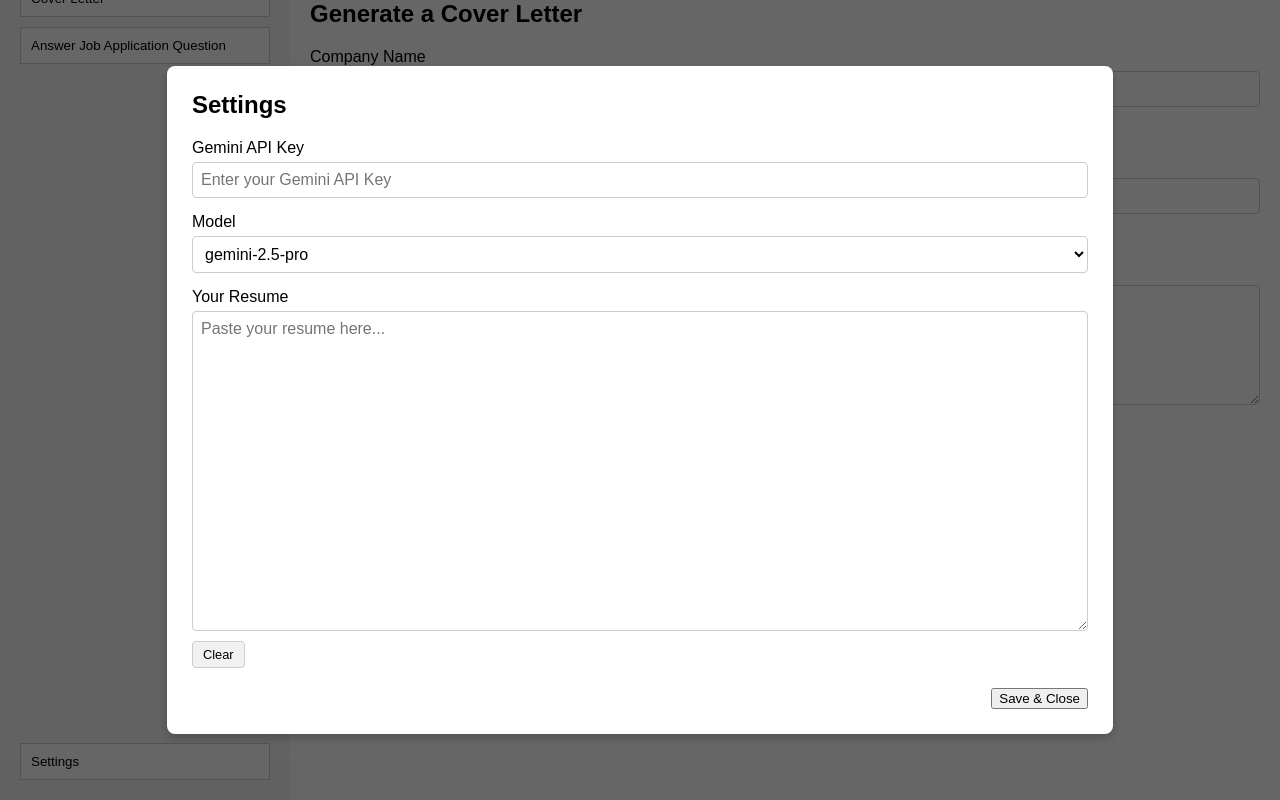
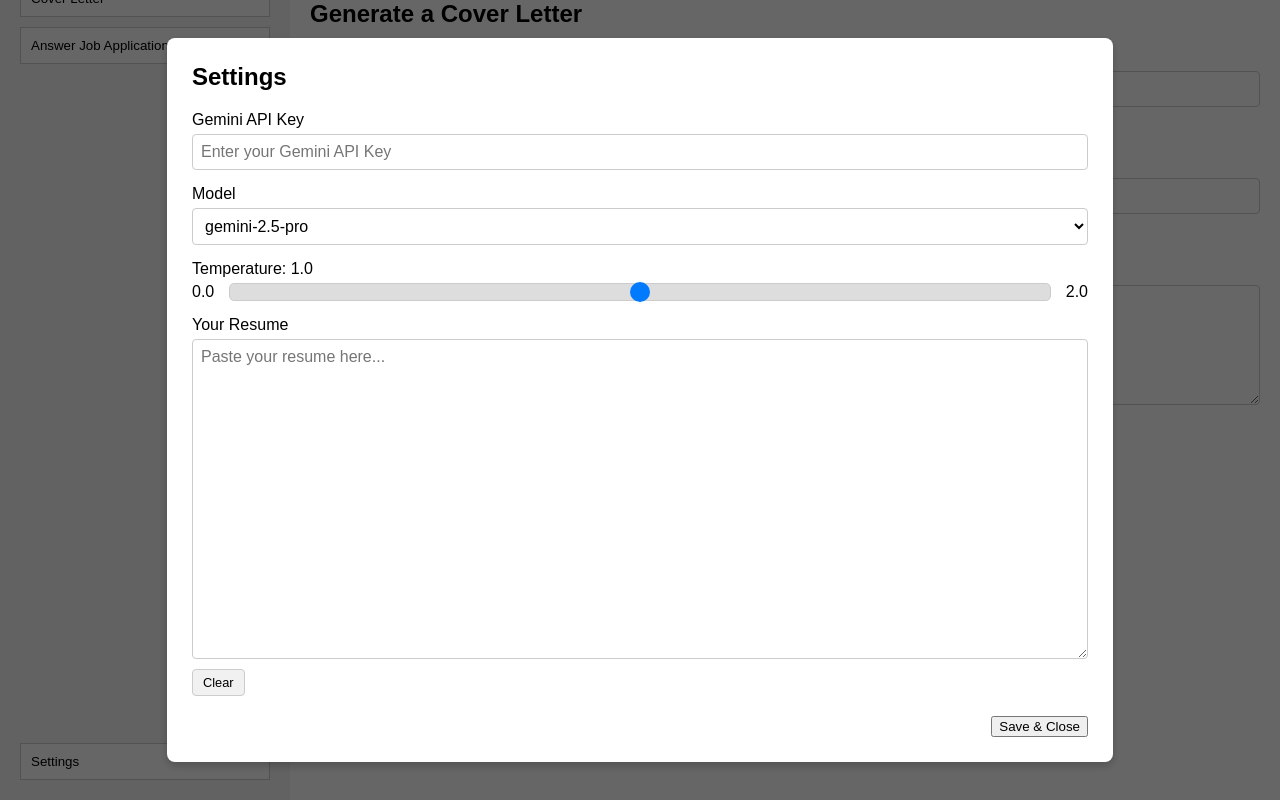
Before and after one commit to tylertran349/cover-letter-generator, a React (Create React App) app: page / in a window 1280 px wide. Both pictures are taken after a click on the button "Settings". Shown: the part 40-840 px from the top of the page. Built offline with nearby package versions, Linux system fonts and the light colour scheme.

Commit message:
Add temperature adjustment setting

```diff
--- a/src/App.js
+++ b/src/App.js
@@ -1,4 +1,3 @@
-// src/App.js
 import React, { useState, useEffect } from 'react';
 import Sidebar from './components/Sidebar';
 import CoverLetterForm from './components/CoverLetterForm';
@@ -26,6 +25,12 @@ function App() {
     return localStorage.getItem('gemini-model') || 'gemini-2.5-pro';
   });
 
+  // State for temperature, loaded from localStorage or set to default
+  const [temperature, setTemperature] = useState(() => {
+    // localStorage stores strings, so we parse it to a number
+    return parseFloat(localStorage.getItem('gemini-temperature')) || 1.0;
+  });
+
   // State for the resume, loaded from localStorage
   const [resume, setResume] = useState(() => {
     return localStorage.getItem('user-resume') || '';
@@ -35,6 +40,11 @@ function App() {
   useEffect(() => {
     localStorage.setItem('gemini-model', model);
   }, [model]);
+
+  // Effect to save the temperature to localStorage whenever it changes
+  useEffect(() => {
+    localStorage.setItem('gemini-temperature', temperature);
+  }, [temperature]);
 
   // Effect to save the user's resume to localStorage whenever it changes
   useEffect(() => {
@@ -79,6 +89,9 @@ function App() {
         `https://generativelanguage.googleapis.com/v1beta/models/${model}:generateContent?key=${apiKey}`,
         {
           contents: [{ parts: [{ text: prompt }] }],
+          generationConfig: {
+            temperature: Number(temperature), // Ensure temperature is a number
+          },
         }
       );
       setGeneratedResponse(response.data.candidates[0].content.parts[0].text.trim());
@@ -138,6 +151,8 @@ function App() {
           clearInput={clearInput}
           model={model}
           setModel={setModel}
+          temperature={temperature}
+          setTemperature={setTemperature}
         />
       )}
     </div>
--- a/src/components/CoverLetterForm.js
+++ b/src/components/CoverLetterForm.js
@@ -1,4 +1,3 @@
-// src/components/CoverLetterForm.js
 import React from 'react';
 import '../styles/Form.css';
 
--- a/src/components/SettingsModal.js
+++ b/src/components/SettingsModal.js
@@ -1,10 +1,13 @@
-// src/components/SettingsModal.js
 import React, { useState, useEffect } from 'react';
 import '../styles/Modal.css';
 import '../styles/Form.css';
 
-// --- ACCEPT NEW PROPS ---
-function SettingsModal({ resume, setResume, closeModal, clearInput, model, setModel }) {
+function SettingsModal({
+  resume, setResume,
+  closeModal, clearInput,
+  model, setModel,
+  temperature, setTemperature
+}) {
   const [apiKey, setApiKey] = useState('');
 
   useEffect(() => {
@@ -16,7 +19,6 @@ function SettingsModal({ resume, setResume, closeModal, clearInput, model, setMo
 
   const handleSave = () => {
     localStorage.setItem('gemini-api-key', apiKey);
-    // The model and resume are already saved by useEffect in App.js
     closeModal();
   };
 
@@ -24,6 +26,7 @@ function SettingsModal({ resume, setResume, closeModal, clearInput, model, setMo
     <div className="modal-overlay">
       <div className="modal-content">
         <h2>Settings</h2>
+
         <div className="input-group">
           <label htmlFor="apiKey">Gemini API Key</label>
           <input
@@ -35,7 +38,6 @@ function SettingsModal({ resume, setResume, closeModal, clearInput, model, setMo
           />
         </div>
 
-        {/* --- ADD MODEL DROPDOWN --- */}
         <div className="input-group">
           <label htmlFor="model-select">Model</label>
           <select id="model-select" value={model} onChange={(e) => setModel(e.target.value)}>
@@ -43,6 +45,24 @@ function SettingsModal({ resume, setResume, closeModal, clearInput, model, setMo
             <option value="gemini-2.5-flash">gemini-2.5-flash</option>
             <option value="gemini-2.5-flash-lite">gemini-2.5-flash-lite</option>
           </select>
+        </div>
+
+        <div className="input-group">
+          <label htmlFor="temperature-slider">Temperature: {Number(temperature).toFixed(1)}</label>
+          <div className="slider-container">
+            <span>0.0</span>
+            <input
+              type="range"
+              id="temperature-slider"
+              min="0"
+              max="2"
+              step="0.1"
+              value={temperature}
+              onChange={(e) => setTemperature(e.target.value)}
+              className="temperature-slider"
+            />
+            <span>2.0</span>
+          </div>
         </div>
 
         <div className="input-group">
--- a/src/styles/Modal.css
+++ b/src/styles/Modal.css
@@ -15,7 +15,7 @@
   background-color: white;
   padding: 25px;
   border-radius: 8px;
-  width: 70vw; /* Make the modal wider */
+  width: 70vw;
   max-width: 900px;
   box-shadow: 0 4px 8px rgba(0,0,0,0.2);
 }
@@ -25,10 +25,51 @@
 }
 
 .modal-content .input-group textarea {
-  height: 40vh; /* Make the resume textarea taller */
+  height: 40vh;
 }
 
 .modal-actions {
   text-align: right;
   margin-top: 20px;
 }
+
+.slider-container {
+  display: flex;
+  align-items: center;
+  gap: 15px;
+}
+
+.temperature-slider {
+  flex-grow: 1;
+  margin: 0;
+  padding: 0;
+}
+
+input[type=range].temperature-slider {
+  -webkit-appearance: none;
+  appearance: none;
+  width: 100%;
+  height: 8px;
+  background: #ddd;
+  border-radius: 5px;
+  outline: none;
+}
+
+input[type=range].temperature-slider::-webkit-slider-thumb {
+  -webkit-appearance: none;
+  appearance: none;
+  width: 20px;
+  height: 20px;
+  background: #007bff;
+  cursor: pointer;
+  border-radius: 50%;
+}
+
+input[type=range].temperature-slider::-moz-range-thumb {
+  width: 20px;
+  height: 20px;
+  background: #007bff;
+  cursor: pointer;
+  border-radius: 50%;
+  border: none;
+}
```
